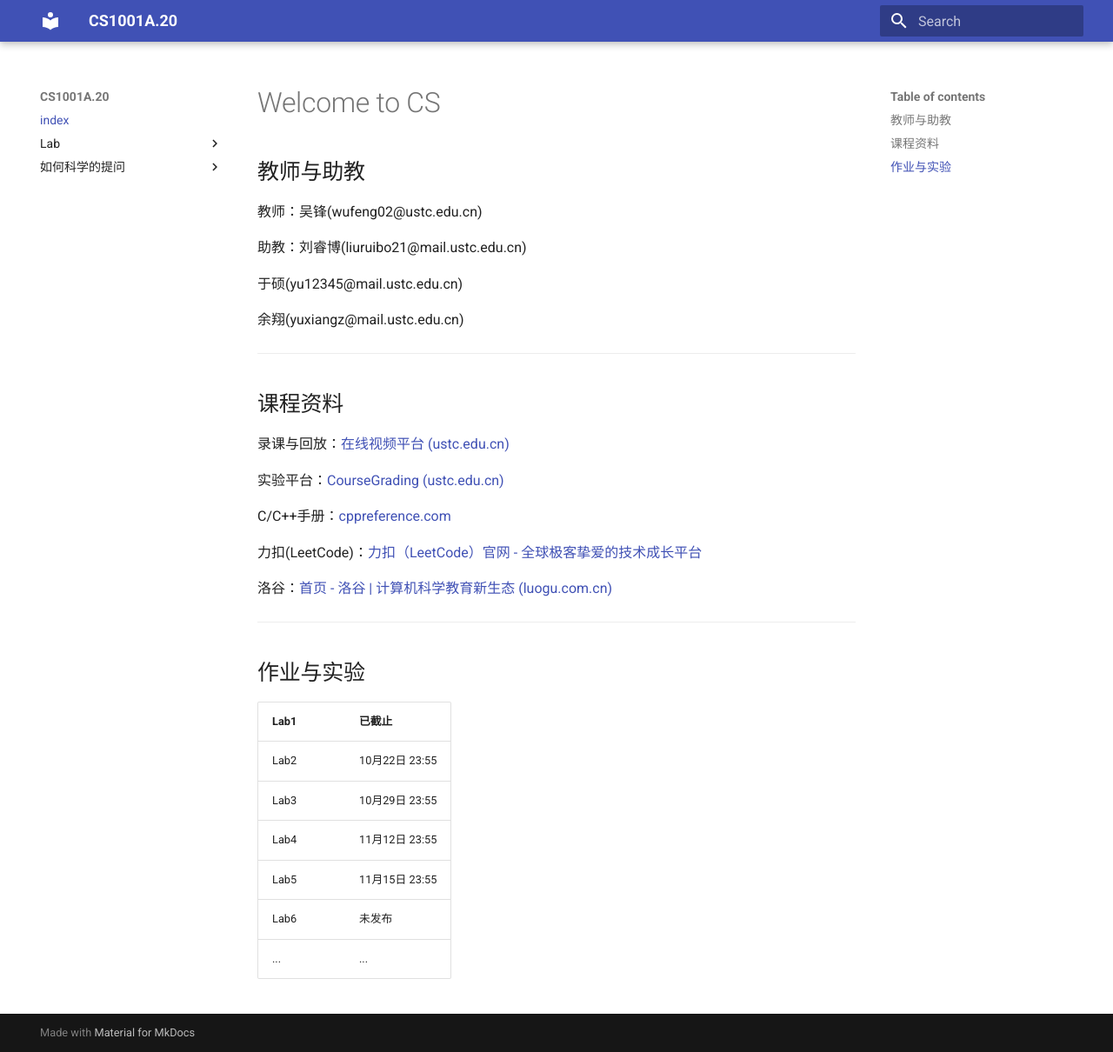
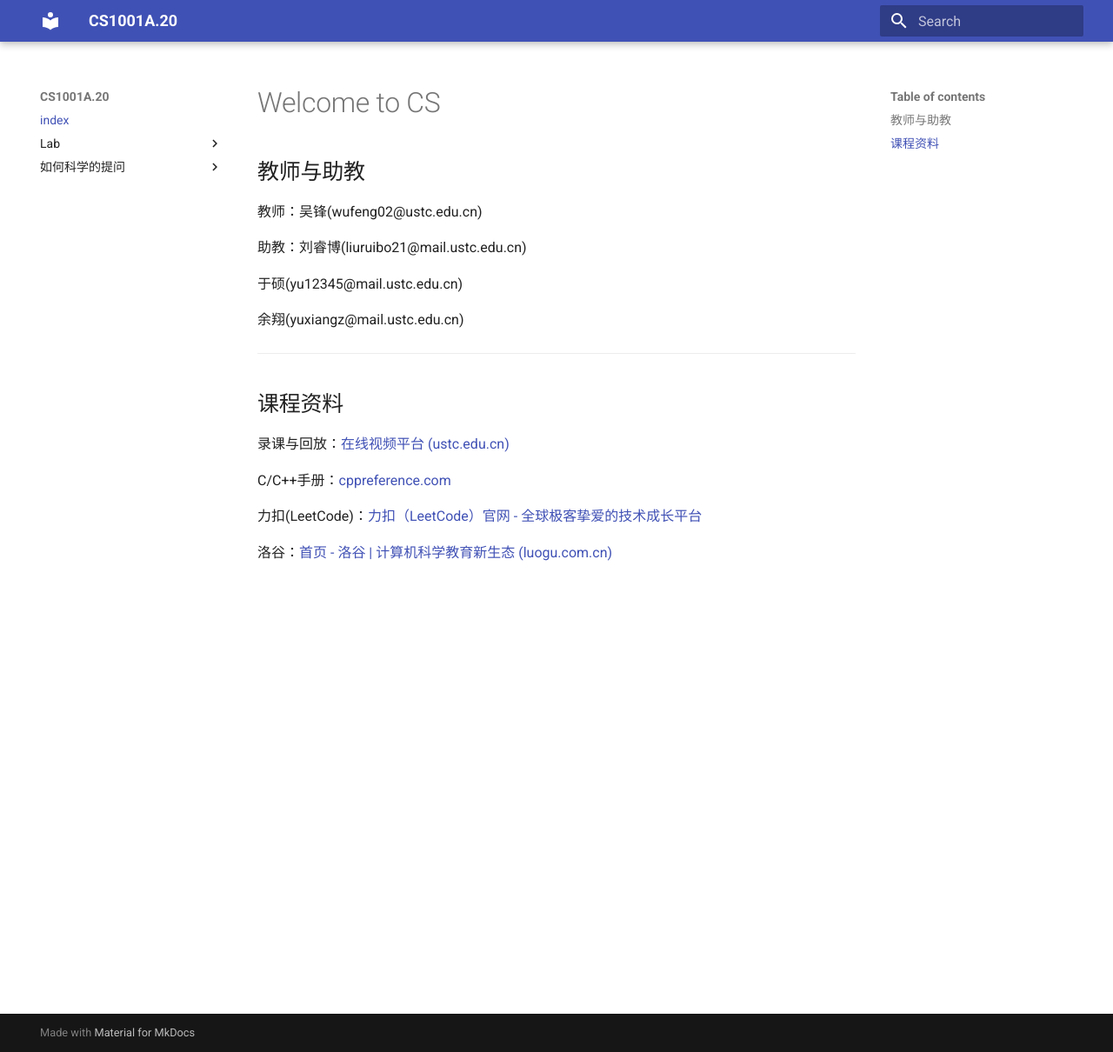
Before and after one commit to USTC-CS1001A-20/CS2023Autumn, an MkDocs documentation site: the page built from docs/index.md, in a window 1280 px wide and 1210 px high. Shown: the whole window at 87% size. Built offline with MkDocs 1.6.1 and Material for MkDocs 9.7.7, drawn with Linux system fonts in a browser that asks for light colours.

Commit message:
2024 init

```diff
--- a/docs/expression.md
+++ b/docs/expression.md
@@ -33,7 +33,7 @@
 
 
 
-> <font color = red>需要注意的是 如果输入的表达式是a &a *a *&a，需要将它识别为非法表达式</font>
+> <font color = red>需要注意的是 如果输入的表达式是`a &a *a *&a`，需要将它识别为非法表达式</font>
 
 ## 非法表达式
 
--- a/docs/index.md
+++ b/docs/index.md
@@ -14,25 +14,11 @@
 
 ## 课程资料
 
-录课与回放：[在线视频平台 (ustc.edu.cn)](https://v.ustc.edu.cn/1/2023-1/capture-course/CS1001A.20/detail)
+录课与回放：[在线视频平台 (ustc.edu.cn)](https://v.ustc.edu.cn/1/2024-1/capture-course/CS1001A.20/detail)
 
-实验平台：[CourseGrading (ustc.edu.cn)](https://cscourse.ustc.edu.cn/indexcs/simple.jsp?loginErr=0)
 
 C/C++手册：[cppreference.com](https://en.cppreference.com/w/)
 
 力扣(LeetCode)：[力扣（LeetCode）官网 - 全球极客挚爱的技术成长平台](https://leetcode.cn/)
 
 洛谷：[首页 - 洛谷 | 计算机科学教育新生态 (luogu.com.cn)](https://www.luogu.com.cn/)
-
----
-
-## 作业与实验
-
-| Lab1 | 已截止         |
-| ---- | -------------- |
-| Lab2 | 10月22日 23:55 |
-| Lab3 | 10月29日 23:55 |
-| Lab4 | 11月12日 23:55 |
-| Lab5 | 11月15日 23:55 |
-| Lab6 | 未发布         |
-| ...  | ...            |
--- a/docs/第一章 编程工具的安装与使用.md
+++ b/docs/第一章 编程工具的安装与使用.md
@@ -27,7 +27,7 @@
 
 + codeblocks官网下载的时候会默认下载无编译器/调试器的发行版本，建议使用下图中的第一个版本
 
-  <img src="./assets/image-20230909145244788.png" alt="image-20230909145244788"/>
+  <img src="../assets/image-20230909145244788.png" alt="image-20230909145244788"/>
 
 
 
@@ -43,9 +43,9 @@
 
 **监视窗口打开方式**
 
-![image-20230913165742089](E:\CS2023Autumn\第一章 编程工具的安装与使用.assets\image-20230913165742089.png)
+![image-20230913165742089](./assets/image-20230913165742089.png)
 
-![image-20230913165844527](E:\CS2023Autumn\第一章 编程工具的安装与使用.assets\image-20230913165844527.png)
+![image-20230913165844527](./assets/image-20230913165844527.png)
 
 将Watches功能打开即可，这里会自动监视所有的局部变量的值，若想监视其他值请自行输入。
 
```
Also changed, not shown: other parts of docs/expression.md (+1 -1 lines), 4 other files.
